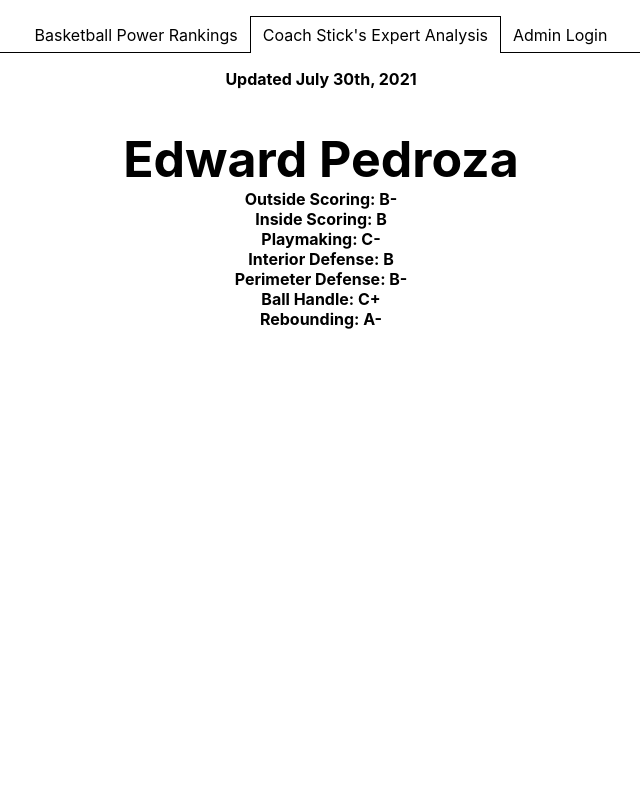
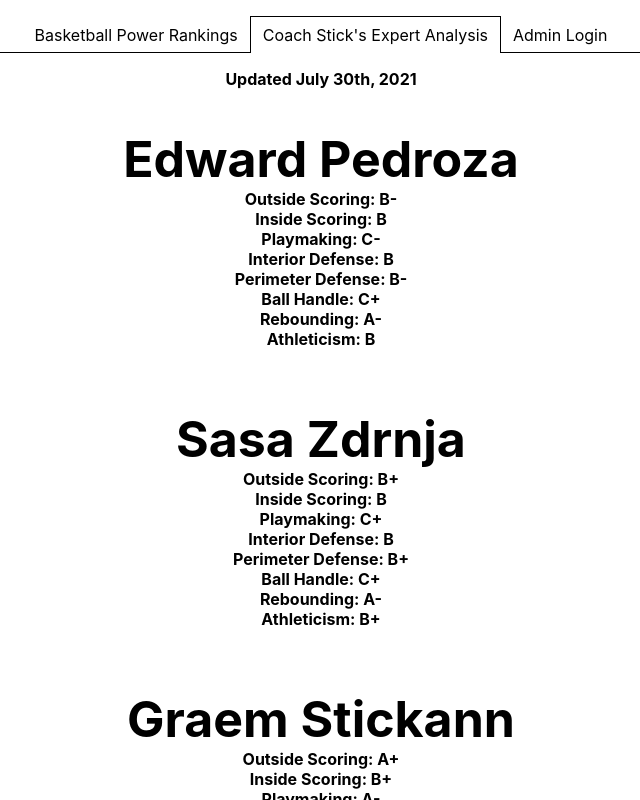
Before and after one commit to edman90/tcpr, a React (Create React App) app in the folder client/: page / in a window 1280 px wide. Both pictures are taken after a click on the item "Coach Stick's Expert Analysis". Shown: the top 800 px of the page, without its empty margins (319-959 px from the left). Built offline with nearby package versions, Linux system fonts and the light colour scheme.

Commit message:
Added sasa, graem, and Kyle

```diff
--- a/client/src/App.js
+++ b/client/src/App.js
@@ -46,6 +46,43 @@ function App() {
           <b>Perimeter Defense: B-</b><br></br>
           <b>Ball Handle: C+</b><br></br>
           <b>Rebounding: A-</b><br></br>
+          <b>Athleticism: B</b><br></br>
+          <br></br>
+          <br></br>
+          <br></br>
+          <b style={{fontSize:"50px"}}>Sasa Zdrnja</b><br></br>
+          <b>Outside Scoring: B+</b><br></br>
+          <b>Inside Scoring: B</b><br></br>
+          <b>Playmaking: C+</b><br></br>
+          <b>Interior Defense: B</b><br></br>
+          <b>Perimeter Defense: B+</b><br></br>
+          <b>Ball Handle: C+</b><br></br>
+          <b>Rebounding: A-</b><br></br>
+          <b>Athleticism: B+</b><br></br>
+          <br></br>
+          <br></br>
+          <br></br>
+          <b style={{fontSize:"50px"}}>Graem Stickann</b><br></br>
+          <b>Outside Scoring: A+</b><br></br>
+          <b>Inside Scoring: B+</b><br></br>
+          <b>Playmaking: A-</b><br></br>
+          <b>Interior Defense: D+</b><br></br>
+          <b>Perimeter Defense: C+</b><br></br>
+          <b>Ball Handle: A</b><br></br>
+          <b>Rebounding: C-</b><br></br>
+          <b>Athleticism: A</b><br></br>
+          <br></br>
+          <br></br>
+          <br></br>
+          <b style={{fontSize:"50px"}}>Kyle Brown</b><br></br>
+          <b>Outside Scoring: B+</b><br></br>
+          <b>Inside Scoring: A</b><br></br>
+          <b>Playmaking: B-</b><br></br>
+          <b>Interior Defense: A</b><br></br>
+          <b>Perimeter Defense: B</b><br></br>
+          <b>Ball Handle: B+</b><br></br>
+          <b>Rebounding: A+</b><br></br>
+          <b>Athleticism: A+</b><br></br>
         </div>
 
         <div label="Admin Login">
```
